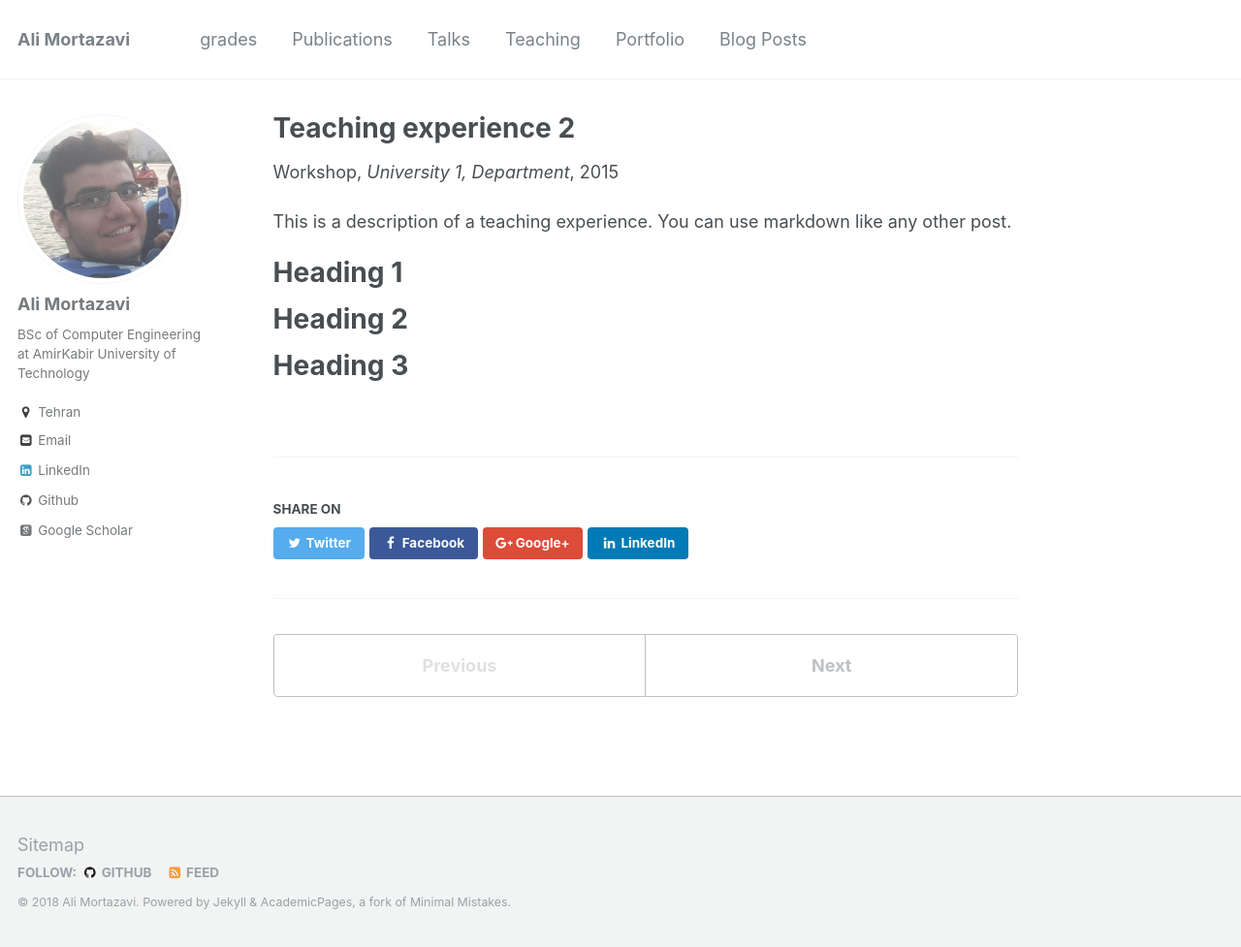
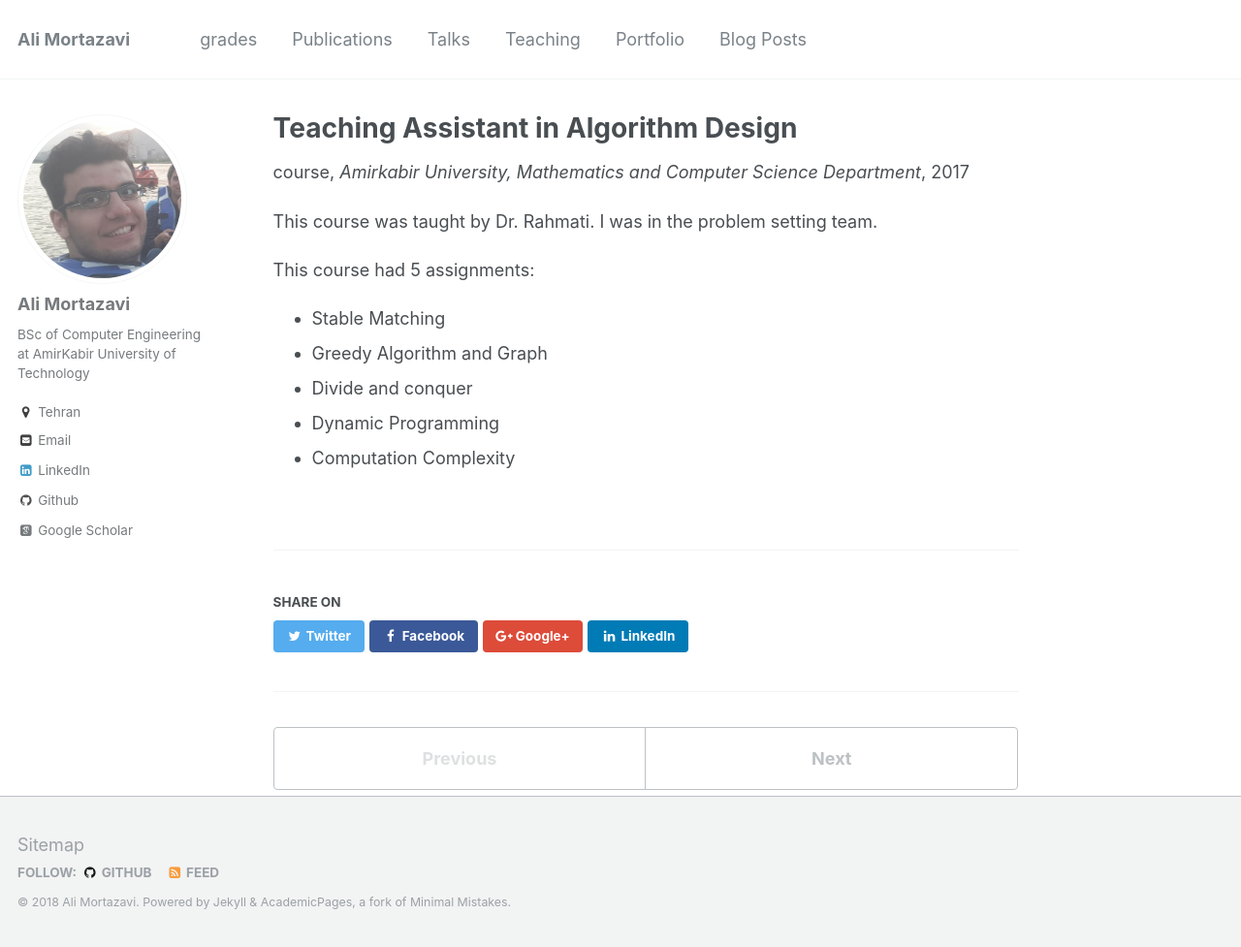
Before and after one commit to AliMorty/AliMorty.github.io, a Jekyll site: the page built from _teaching/2015-spring-teaching-2.md, in a window 1280 px wide and 977 px high. Shown: the whole window at 97% size. Built offline with Jekyll 4.4.1, drawn with Linux system fonts in a browser that asks for light colours; some web fonts are replaced.

Commit message:
Update 2015-spring-teaching-2.md

```diff
--- a/_teaching/2015-spring-teaching-2.md
+++ b/_teaching/2015-spring-teaching-2.md
@@ -1,20 +1,18 @@
 ---
-title: "Teaching experience 2"
+title: "Teaching Assistant in Algorithm Design"
 collection: teaching
-type: "Workshop"
+type: "course"
 permalink: /teaching/2015-spring-teaching-1
-venue: "University 1, Department"
-date: 2015-01-01
-location: "City, Country"
+venue: "Amirkabir University, Mathematics and Computer Science Department"
+date: 2017-01-01
+location: "Tehran, Iran"
 ---
 
-This is a description of a teaching experience. You can use markdown like any other post.
+This course was taught by Dr. Rahmati. I was in the problem setting team.
 
-Heading 1
-======
-
-Heading 2
-======
-
-Heading 3
-======
+This course had 5 assignments:
+* Stable Matching
+* Greedy Algorithm and Graph
+* Divide and conquer
+* Dynamic Programming
+* Computation Complexity
```
